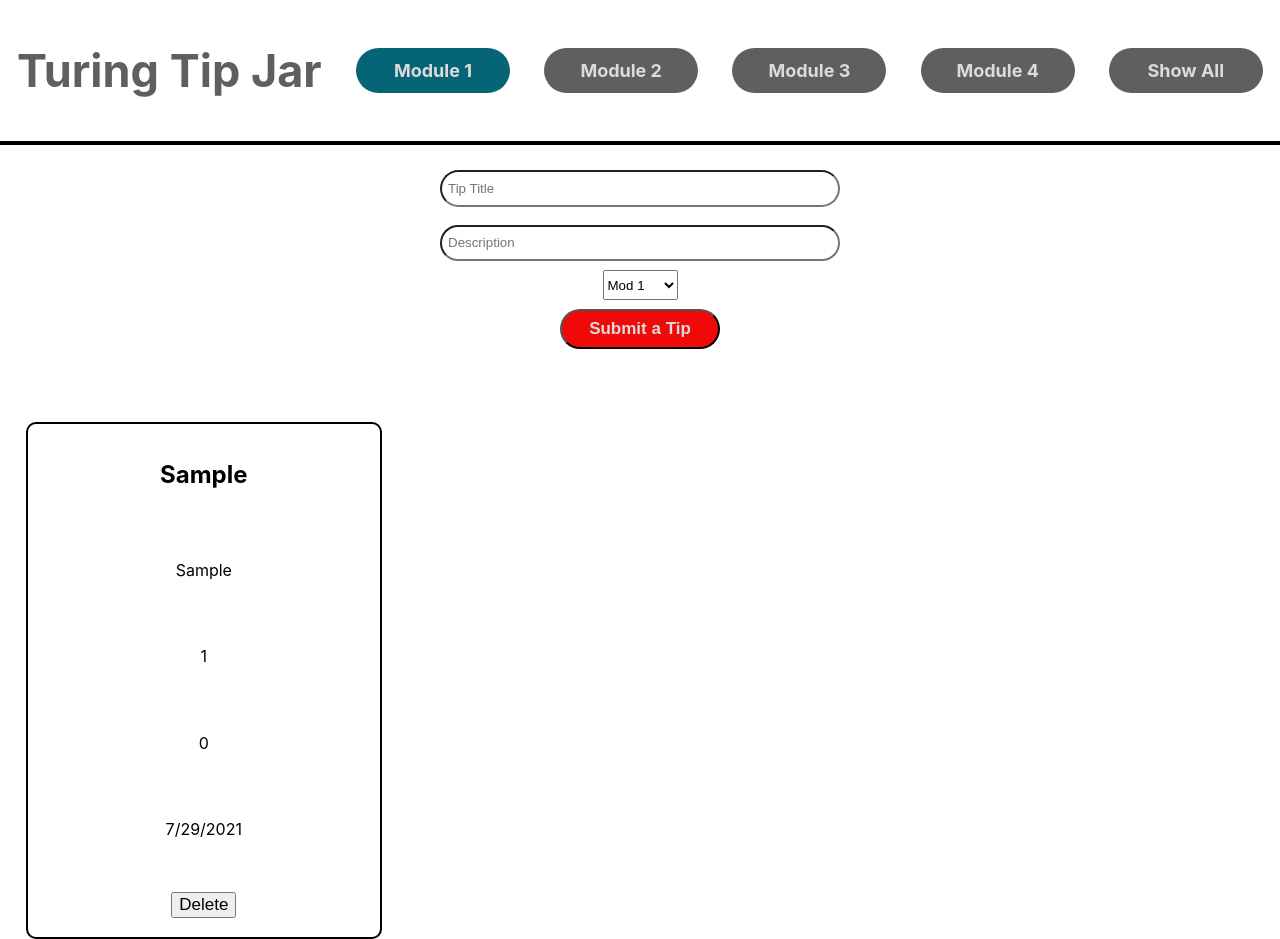
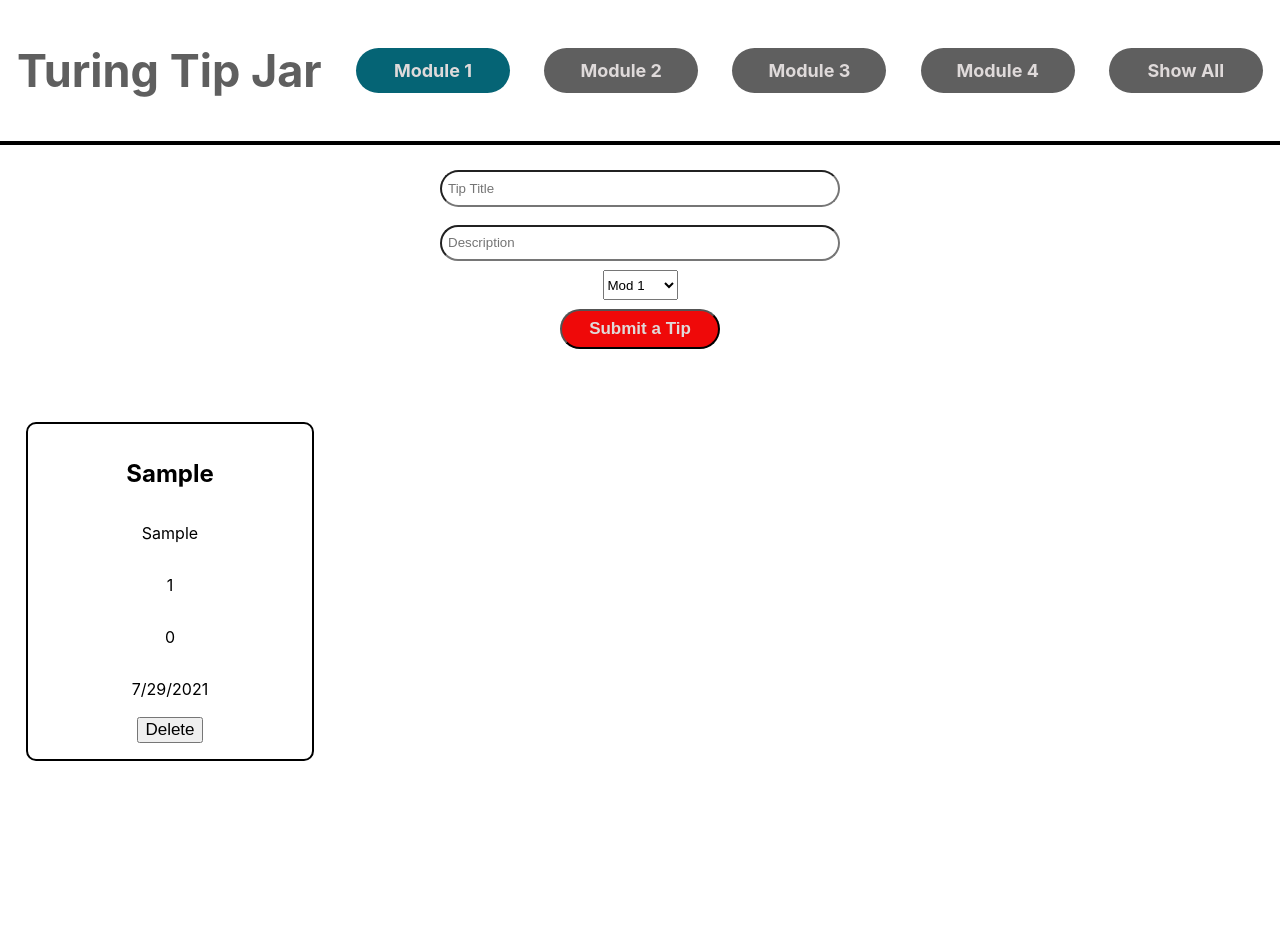
Before and after one commit to ShaunaMyers/turing-two-cents, a React (Create React App) app: page /module/1 in a window 1280 px wide. Both pictures are taken after typing "Sample", "Sample" into the empty fields and a click on the button "Submit a Tip". After the commit the page ends 800 px from the top, so only its background shows below. Built offline with nearby package versions, Linux system fonts and the light colour scheme; no server answers.

Commit message:
Update hover and navlink styling

```diff
--- a/src/components/App/App.css
+++ b/src/components/App/App.css
@@ -16,13 +16,10 @@ h1 {
 h1:hover {
   transition: 100ms;
   background-color: #056475;
+  border-radius: 30px;
   color: white;
   cursor: pointer;
 }
-/* div {
-  display: flex;
-  justify-content: center;
-} */
 
 .nav-header {
   border-bottom: solid black 4px;
@@ -37,9 +34,9 @@ h1:hover {
   color: #dfdada;
   font-size: 18px;
   font-weight: bold;
-  /* margin-bottom: 20%; */
   padding: 12px;
   text-align: center;
+  transition: 500ms;
   width: 130px;
 }
 
--- a/src/components/TipCard/TipCard.css
+++ b/src/components/TipCard/TipCard.css
@@ -4,10 +4,10 @@
   border-radius: 10px;
   display: flex;
   flex-direction: column;
-  height: 30em;
+  /* height: 30em; */
   justify-content: space-between;
   padding: 5%;
-  width: 20em;
+  /* width: 20em; */
 }
 
 .description {
```
